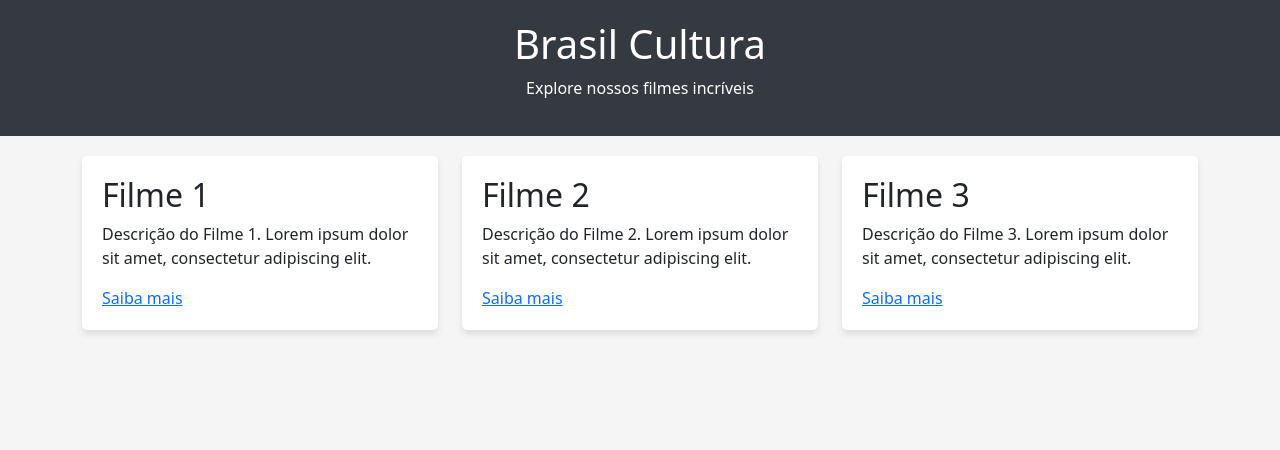
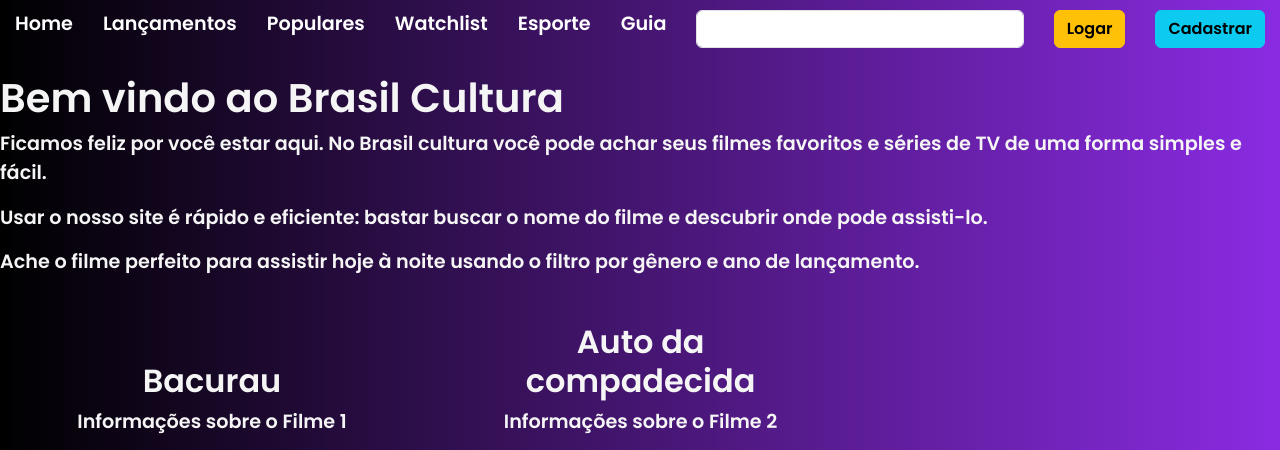
Before and after one commit to gabriel457/Projeto-integrador, a Django app: page / in a window 1280 px wide. Shown: the top 450 px of the page. Run offline with Django 4.2, Linux system fonts and the light colour scheme.

Commit message:
Pagina inicial atualizada

```diff
--- a/cinePop/app_inicial_e_cadastro/templates/paginaInicial/home.html
+++ b/cinePop/app_inicial_e_cadastro/templates/paginaInicial/home.html
@@ -3,60 +3,86 @@
 <head>
     <meta charset="UTF-8">
     <meta name="viewport" content="width=device-width, initial-scale=1.0">
-    <title>Catálogo de Filmes</title>
+    <title>Brasil Cultura</title>
+
     <link href="https://cdn.jsdelivr.net/npm/bootstrap@5.3.2/dist/css/bootstrap.min.css" rel="stylesheet" integrity="sha384-T3c6CoIi6uLrA9TneNEoa7RxnatzjcDSCmG1MXxSR1GAsXEV/Dwwykc2MPK8M2HN" crossorigin="anonymous">
+    <link rel="stylesheet" href="../../static/style.css">
     <style>
         body {
-            background-color: #f5f5f5;
+            margin: 0;
+            padding: 0;
         }
-        .header {
-            background-color: #343a40;
-            color: #ffffff;
-            padding: 20px 0;
+
+        header {
+            background: linear-gradient(to right, #000, #8A2BE2);
+            color: white;
+            padding: 10px 0;
         }
-        .container {
-            margin-top: 20px;
+
+        nav ul {
+            list-style: none;
+            padding: 0;
+            display: flex;
         }
-        .movie-card {
-            background-color: #ffffff;
-            box-shadow: 0 4px 6px rgba(0, 0, 0, 0.1);
-            border-radius: 5px;
-            margin-bottom: 20px;
-            padding: 20px;
+
+        nav li {
+            margin: 0 15px;
+            cursor: pointer;
+        }
+
+        .filme {
+            margin: 20px;
+            padding: 10px;
+            display: inline-block;
+            width: 30%;
+            text-align: center;
+        }
+
+        h1, h2, p {
+            color: whitesmoke;
         }
     </style>
 </head>
 <body>
-    <div class="header text-center">
-        <h1>Brasil Cultura</h1>
-        <p>Explore nossos filmes incríveis</p>
-    </div>
+    <header>
+        <div>
+            <nav>
+                <ul>
+                    <li>Home</li>
+                    <li>Lançamentos</li>
+                    <li>Populares</li>
+                    <li>Watchlist</li>
+                    <li>Esporte</li>
+                    <li>Guia</li>
+                    <li><input class="form-control" type="text" name="filme"></li>
+                    <li><input class="btn btn-warning" type="submit" value="Logar"></li>
+                    <li><input class="btn btn-info" type="submit" value="Cadastrar"></li>
+                </ul>
+            </nav>
+        </div>
+    </header>
 
-    <div class="container">
-        <div class="row">
-            <div class="col-md-4">
-                <div class="movie-card">
-                    <h2>Filme 1</h2>
-                    <p>Descrição do Filme 1. Lorem ipsum dolor sit amet, consectetur adipiscing elit.</p>
-                    <a href="#">Saiba mais</a>
-                </div>
-            </div>
-            <div class="col-md-4">
-                <div class="movie-card">
-                    <h2>Filme 2</h2>
-                    <p>Descrição do Filme 2. Lorem ipsum dolor sit amet, consectetur adipiscing elit.</p>
-                    <a href="#">Saiba mais</a>
-                </div>
-            </div>
-            <div class="col-md-4">
-                <div class="movie-card">
-                    <h2>Filme 3</h2>
-                    <p>Descrição do Filme 3. Lorem ipsum dolor sit amet, consectetur adipiscing elit.</p>
-                    <a href="#">Saiba mais</a>
-                </div>
-            </div>
+    <section>
+        <h1>Bem vindo ao Brasil Cultura</h1>
+
+        <p>Ficamos feliz por você estar aqui. No Brasil cultura você pode achar seus filmes favoritos e séries de TV de uma forma simples e fácil.</p>
+        <p>Usar o nosso site é rápido e eficiente: bastar buscar o nome do filme e descubrir onde pode assisti-lo.</p>
+        <p>Ache o filme perfeito para assistir hoje à noite usando o filtro por gênero e ano de lançamento.</p>
+    </section>
+
+    <section class="filmes">
+        <div class="filme">
+            <h2>Bacurau</h2>
+            <p>Informações sobre o Filme 1</p>
+            <iframe width="300" height="169" src="https://www.youtube.com/embed/qlheaoLnewE?si=wAHYugsQDnP3Htqn" title="YouTube video player" frameborder="0" allow="accelerometer; autoplay; clipboard-write; encrypted-media; gyroscope; picture-in-picture; web-share" allowfullscreen></iframe>
         </div>
-    </div>
+
+        <div class="filme">
+            <h2>Auto da compadecida</h2>
+            <p>Informações sobre o Filme 2</p>
+            <iframe width="300" height="169" src="https://www.youtube.com/embed/XPuMu_ENzlg?si=0K3g0SxerwNBsA3c" title="YouTube video player" frameborder="0" allow="accelerometer; autoplay; clipboard-write; encrypted-media; gyroscope; picture-in-picture; web-share" allowfullscreen></iframe>
+        </div>
+    </section>
 
     <script src="https://cdn.jsdelivr.net/npm/bootstrap@5.3.2/dist/js/bootstrap.bundle.min.js" integrity="sha384-C6RzsynM9kWDrMNeT87bh95OGNyZPhcTNXj1NW7RuBCsyN/o0jlpcV8Qyq46cDfL" crossorigin="anonymous"></script>
 </body>
--- a/cinePop/cinePop/settings.py
+++ b/cinePop/cinePop/settings.py
@@ -110,3 +110,9 @@ STATIC_URL = 'static/'
 # https://docs.djangoproject.com/en/4.2/ref/settings/#default-auto-field
 
 DEFAULT_AUTO_FIELD = 'django.db.models.BigAutoField'
+
+EMAIL_BACKEND = 'django.core.mail.backends.console.EmailBackend'
+
+LOGIN_URL = ''
+LOGIN_REDIRECT_URL = 'login/login.html'
+LOGOUT_REDIRECT_URL = '/'
--- a/cinePop/cinePop/urls.py
+++ b/cinePop/cinePop/urls.py
@@ -1,5 +1,5 @@
 from django.contrib import admin
-from django.urls import path
+from django.urls import path, include
 from app_inicial_e_cadastro import views
 
 urlpatterns = [
@@ -10,4 +10,5 @@ urlpatterns = [
     path('login', views.login, name='login'),
     path('usuarios', views.usuarios, name='listagem_usuarios'),
     path('admin/', admin.site.urls),
+    path('accounts/', include("django.contrib.auth.urls")),
 ]
```
Also changed, not shown: cinePop/db.sqlite3.
